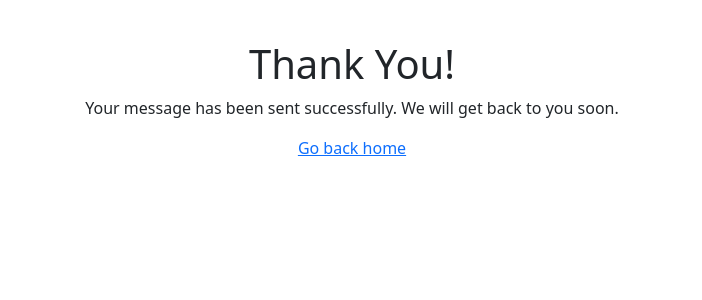
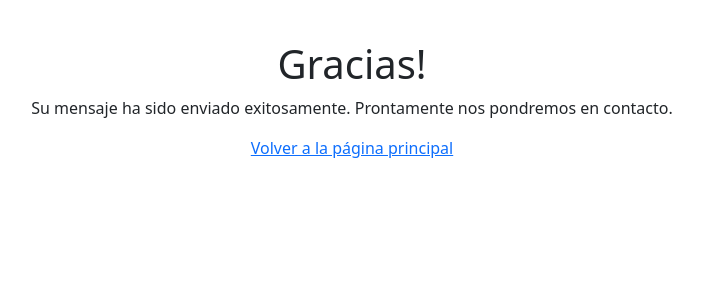
Before and after one commit to Becca1709/Web_services, a React (Vite) app in the folder Web_services/: page /Success in a window 1280 px wide. Shown: the top 300 px of the page, without its empty margins (288-990 px from the left). Built offline with nearby package versions, Linux system fonts and the light colour scheme.

Commit message:
success message updated

```diff
--- a/Web_services/components/sucess.jsx
+++ b/Web_services/components/sucess.jsx
@@ -4,9 +4,9 @@ import { Link } from "react-router-dom";
 function Success_sub() {
   return (
     <div style={{ padding: "40px", textAlign: "center" }}>
-      <h1>Thank You!</h1>
-      <p>Your message has been sent successfully. We will get back to you soon.</p>
-      <Link to="/">Go back home</Link>
+      <h1>Gracias!</h1>
+      <p>Su mensaje ha sido enviado exitosamente. Prontamente nos pondremos en contacto.</p>
+      <Link to="/">Volver a la página principal</Link>
     </div>
   );
 }
```
